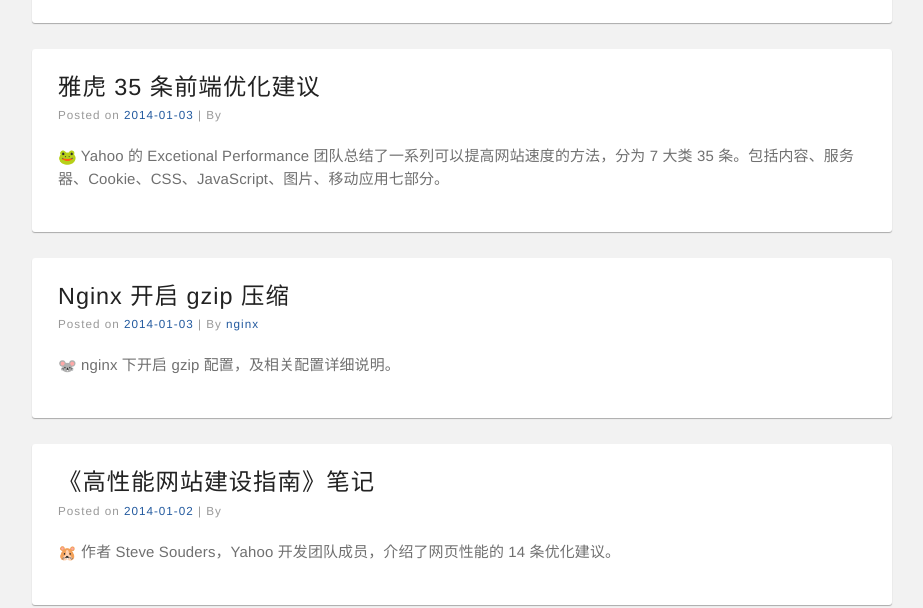
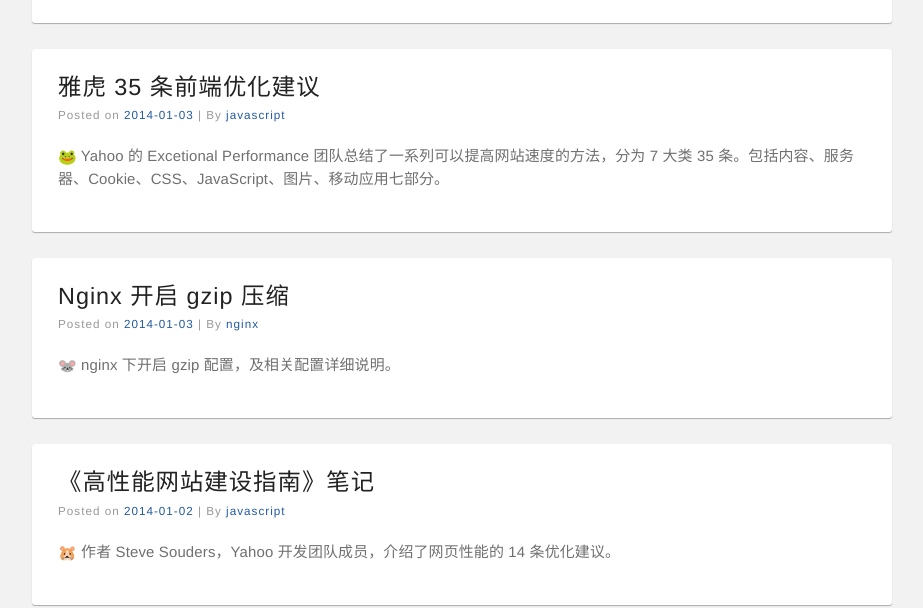
Before and after one commit to chenzilu1990/liurongqing.github.io, a Jekyll site: the page built from index.html, in a window 1280 px wide. Shown: the part 1020-1628 px from the top of the page, without its empty margins (178-1101 px from the left). Built offline with Jekyll 4.4.1, drawn with Linux system fonts in a browser that asks for light colours; emoji names are drawn with the system emoji font; comment, search, counter and statistics services are not loaded.

Commit message:
add javascript tags

```diff
--- a/_posts/2014-01-02-high-performance.md
+++ b/_posts/2014-01-02-high-performance.md
@@ -1,5 +1,6 @@
 ---
 title: 《高性能网站建设指南》笔记
+tags: javascript
 ---
 
 :hamster: 作者 Steve Souders，Yahoo 开发团队成员，介绍了网页性能的 14 条优化建议。
--- a/_posts/2014-01-03-yahoo-35.md
+++ b/_posts/2014-01-03-yahoo-35.md
@@ -1,5 +1,6 @@
 ---
 title: 雅虎 35 条前端优化建议
+tags: javascript
 ---
 
 :frog: Yahoo 的 Excetional Performance 团队总结了一系列可以提高网站速度的方法，分为 7 大类 35 条。包括内容、服务器、Cookie、CSS、JavaScript、图片、移动应用七部分。
--- /dev/null
+++ b/tag/javascript/index.html
@@ -0,0 +1,5 @@
+---
+layout: tag
+title: javascript 标签列表
+tags: javascript
+---
```
